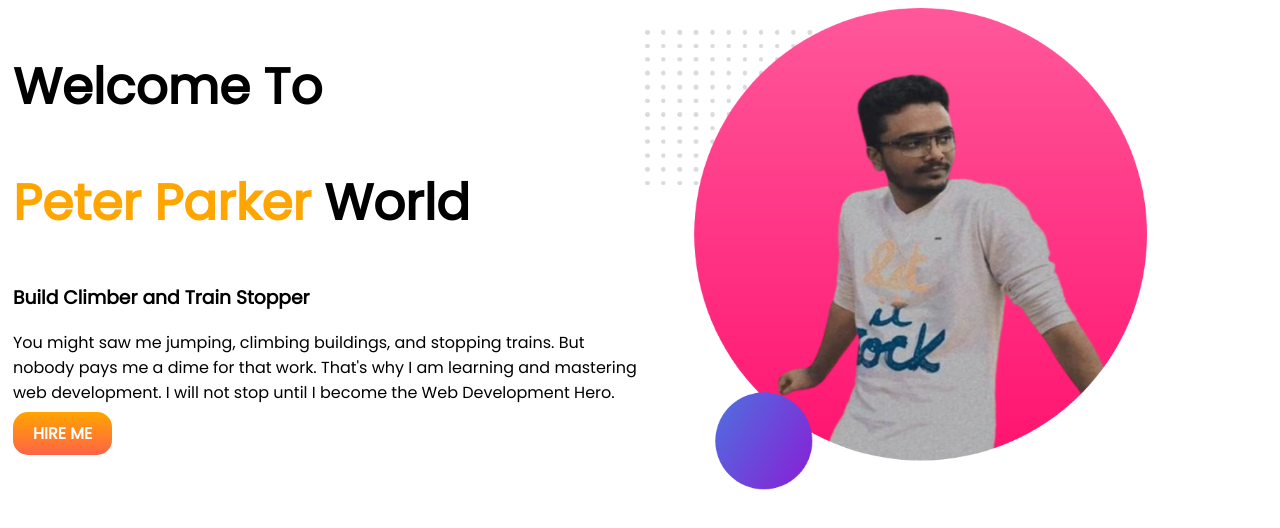
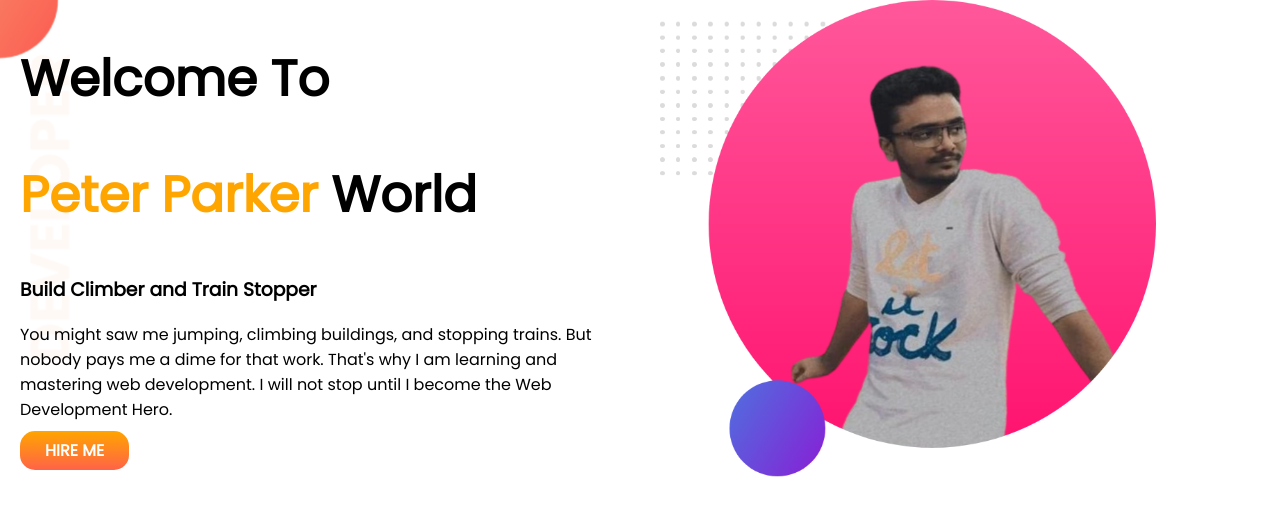
Before and after one commit to RayhanRT46/Rayhan_portfolio, a plain HTML site: page index.html in a window 1280 px wide. Drawn offline with Linux system fonts and the light colour scheme.

Commit message:
fast section

```diff
--- a/index.html
+++ b/index.html
@@ -14,7 +14,7 @@
 
 <body>
 
-    <section>
+    <section class="top-banner">
         <div class="fast_1">
             <h1>Welcome To</h1>
             <h1> <span class="ornge-color"> Peter Parker </span>World</h1>
--- a/style.css
+++ b/style.css
@@ -1,5 +1,6 @@
 body {
     font-family: 'Poppins', sans-serif;
+    margin: 0 auto;
 }
 
 h1 {
@@ -18,7 +19,7 @@ section {
 
 .fast_1 {
     width: 50%;
-    padding-left: 5px;
+    padding-left: 20px;
 }
 
 .fast_1 img {
@@ -30,6 +31,11 @@ section {
     background-image: linear-gradient(orange, tomato);
     color: white;
     font-weight: 700;
-    padding: 10px 20px 10px 20px;
+    padding: 8px 25px 8px 25px;
     border-radius: 15px;
 }
+
+.top-banner {
+    background-image: url(photo/top-banner.png);
+    background-repeat: no-repeat;
+}
```
